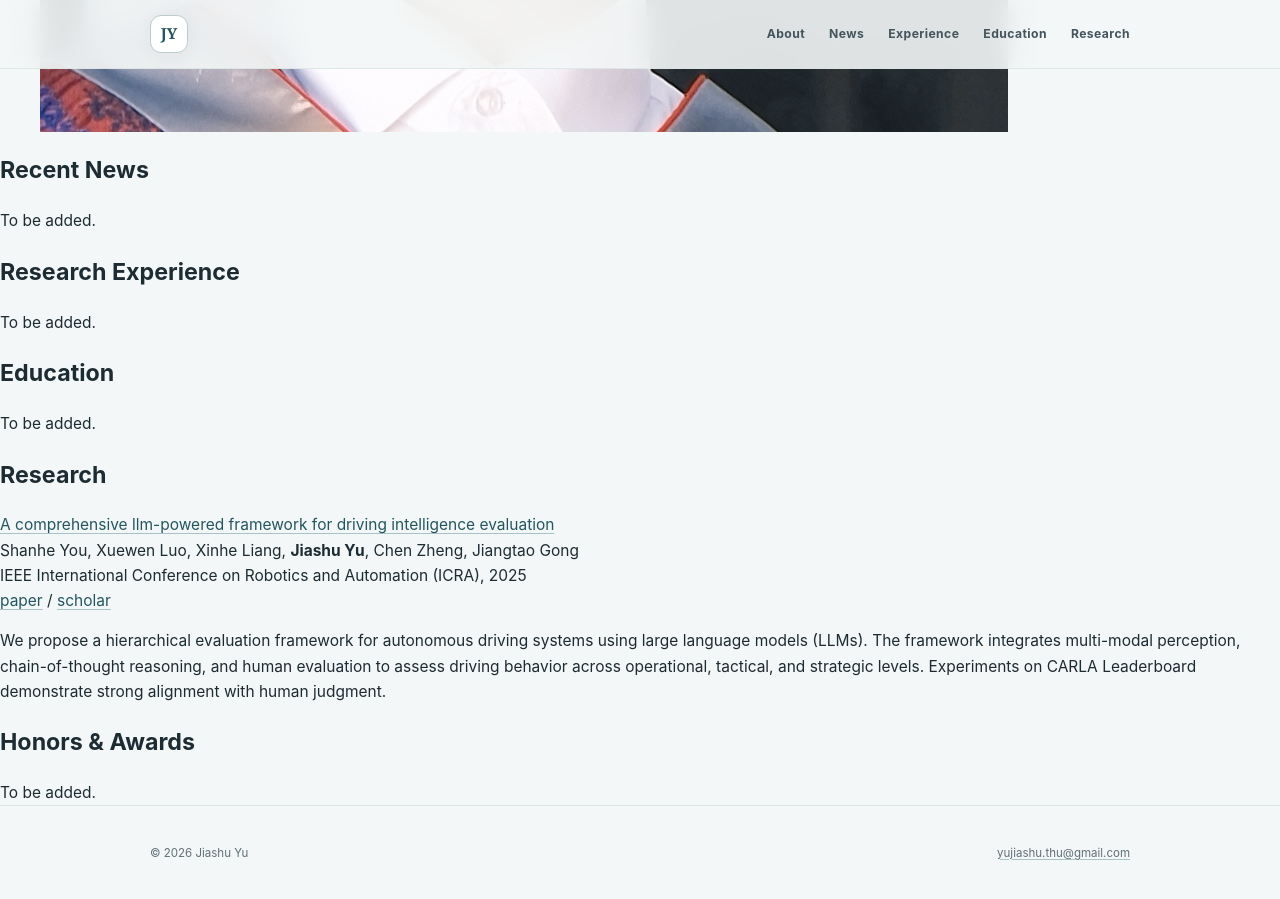
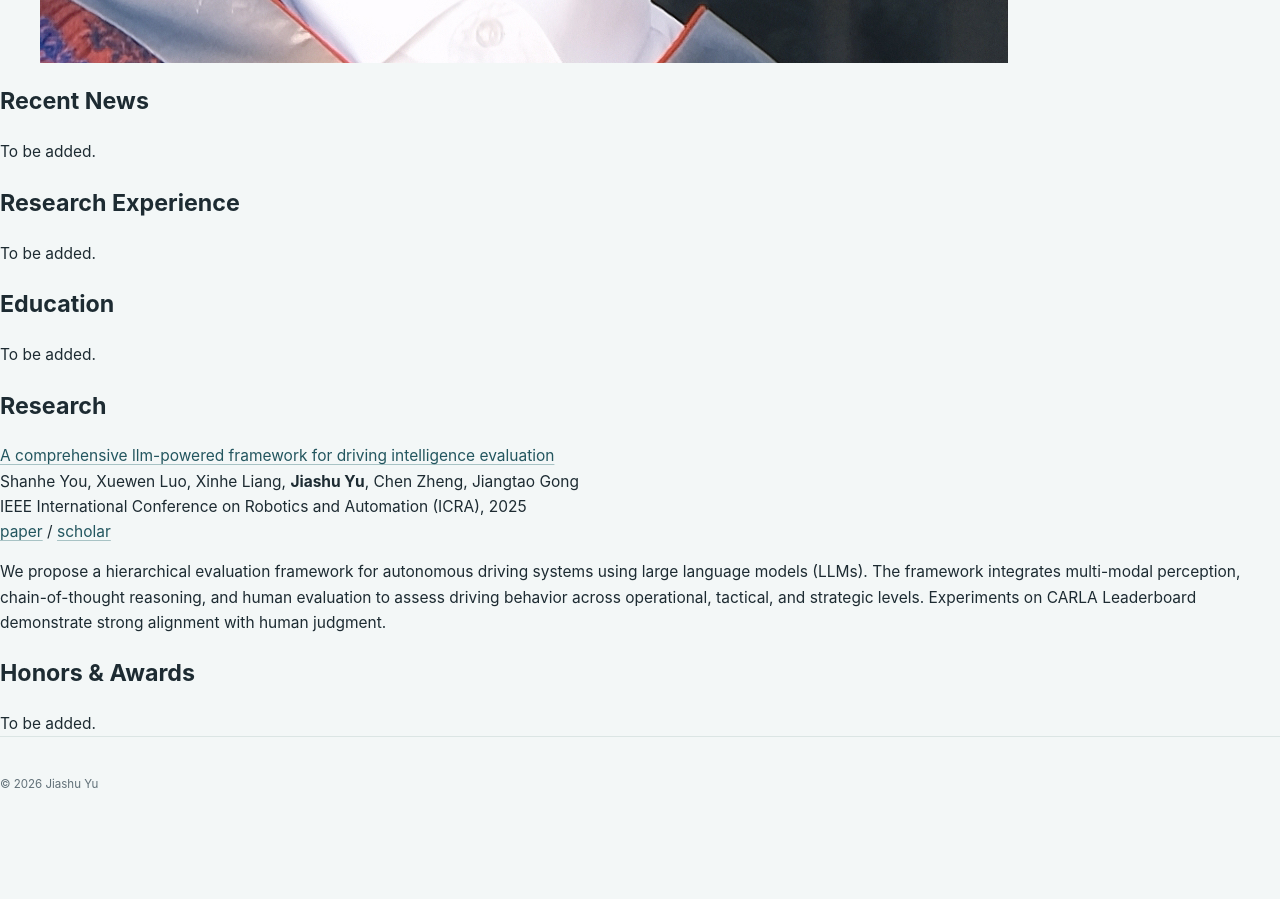
Before and after one commit to Jiashu-Yu/Jiashu-Yu.github.io, a Jekyll site: the page built from _pages/about.md, in a window 1280 px wide and 900 px high, scrolled down 1171 px. Built offline with Jekyll 4.4.1, drawn with Linux system fonts in a browser that asks for light colours; after the commit the page ends 2002 px from its top, so only the background shows below that.

Commit message:
Use a minimal academic page shell

```diff
--- a/_layouts/research-home.html
+++ b/_layouts/research-home.html
@@ -3,36 +3,25 @@
   <head>
     <meta charset="utf-8">
     <meta name="viewport" content="width=device-width, initial-scale=1">
-    <meta name="theme-color" content="#f4f7f7">
+    <meta name="theme-color" content="#f7f9fc">
     <title>{{ page.title | default: site.title }}</title>
     <meta name="description" content="{{ page.description | default: site.description | strip_newlines | escape }}">
     <link rel="canonical" href="{{ page.url | absolute_url }}">
+    <link rel="preconnect" href="https://fonts.googleapis.com">
+    <link rel="preconnect" href="https://fonts.gstatic.com" crossorigin>
+    <link href="https://fonts.googleapis.com/css2?family=Lato:ital,wght@0,400;0,700;1,400;1,700&display=swap" rel="stylesheet">
     <link rel="stylesheet" href="{{ '/assets/css/research-home.css' | relative_url }}">
   </head>
   <body>
     <a class="skip-link" href="#main-content">Skip to content</a>
-
-    <header class="site-header">
-      <div class="shell header-inner">
-        <a class="wordmark" href="{{ '/' | relative_url }}" aria-label="Jiashu Yu, home">JY</a>
-        <nav class="site-nav" aria-label="Primary navigation">
-          <a href="#about">About</a>
-          <a href="#news">News</a>
-          <a href="#experience">Experience</a>
-          <a href="#education">Education</a>
-          <a href="#research">Research</a>
-        </nav>
-      </div>
-    </header>
 
     <main id="main-content">
       {{ content }}
     </main>
 
     <footer class="site-footer">
-      <div class="shell footer-inner">
+      <div class="footer-inner">
         <span>© {{ site.time | date: '%Y' }} Jiashu Yu</span>
-        <a href="mailto:{{ site.author.email }}">yujiashu.thu@gmail.com</a>
       </div>
     </footer>
   </body>
```
